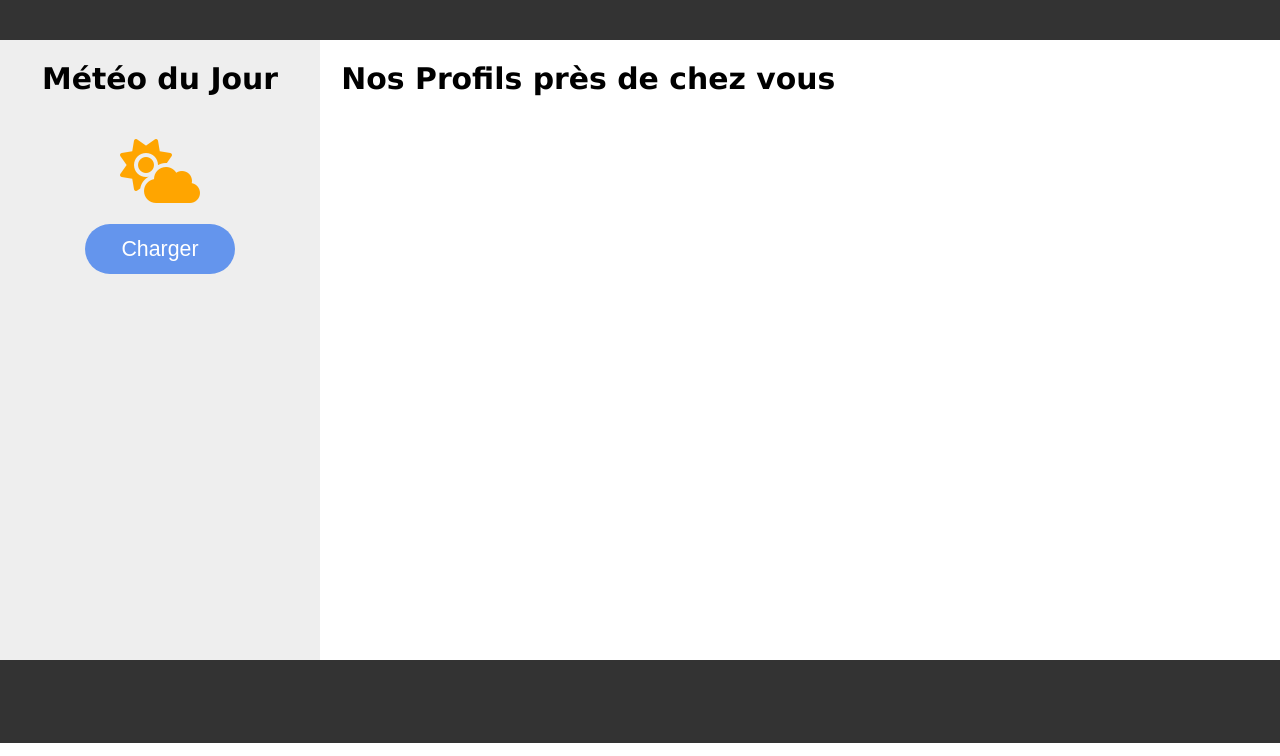
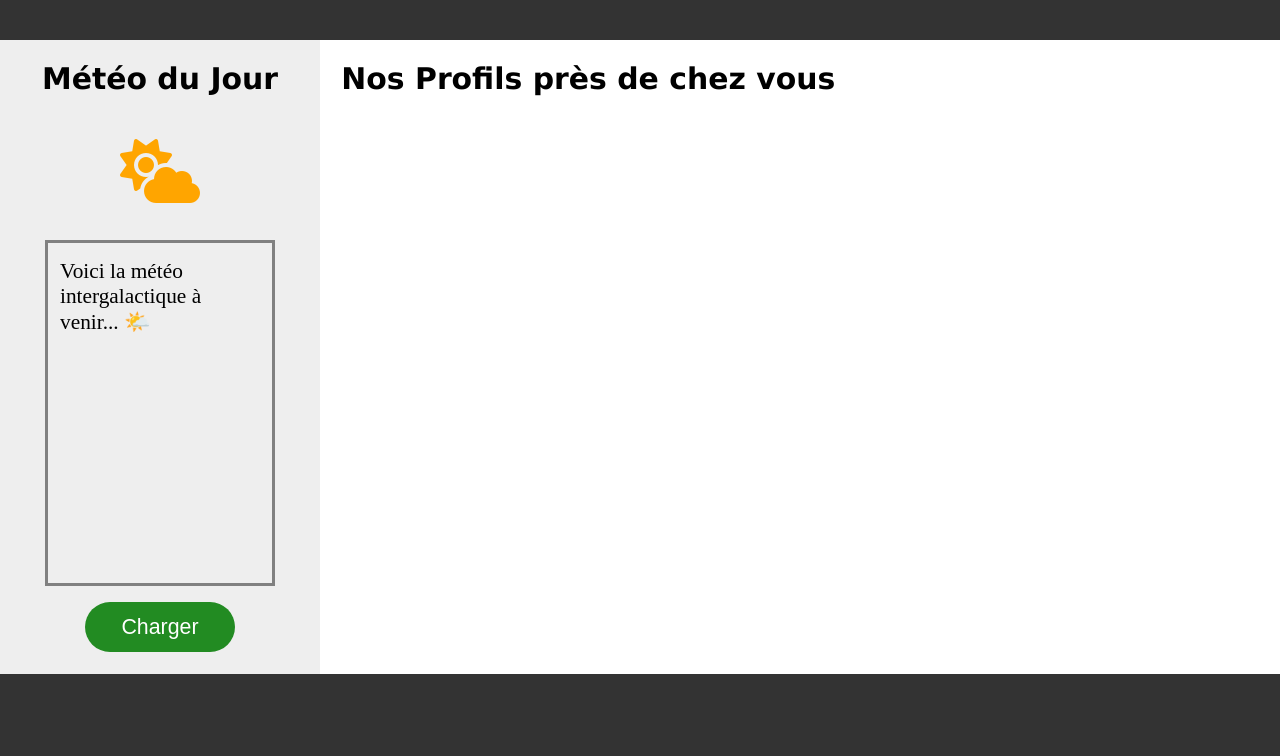
Before and after one commit to damienBoy/EvalJS_BoyDamien, a plain HTML site: page style/index.html in a window 1280 px wide. Shown: the part 98-854 px from the top of the page. Drawn offline with nearby package versions, Linux system fonts and the light colour scheme.

Commit message:
blablablamlekcjv

```diff
--- a/script/meteo.js
+++ b/script/meteo.js
@@ -1 +1,43 @@
 //Le fichier JS pour la partie Météo
+
+document.addEventListener("DOMContentLoaded", function () {
+    const button = document.querySelector("aside button");
+    const cardMeteo = document.querySelector(".cardMeteo");
+
+    // Création de la div info
+    const info = document.createElement("div");
+
+    // Application du style
+    info.style.height = "300px";
+    info.style.width = "200px";
+    info.style.margin = "16px 0";
+    info.style.border = "3px solid grey";
+    info.style.padding = "16px 12px 24px 12px";
+
+    // Insertion dans la div cardMeteo, avant le bouton
+    cardMeteo.insertBefore(info, button);
+
+    // Fonction pour ajouter du texte à la div info
+    function addInfo() {
+        info.textContent = "Voici la météo intergalactique à venir... 🌤️";
+    }
+
+    // Fonction pour ajouter une classe au bouton
+    function bouton() {
+        button.classList.add("button__cardMeteo");
+    }
+
+    // Lorsqu'on maintient le clic sur le bouton
+    button.addEventListener("mousedown", function () {
+        button.style.backgroundColor = "orange";
+    });
+
+    // Lorsqu'on relâche le clic n'importe où dans la page
+    document.addEventListener("mouseup", function () {
+        button.style.backgroundColor = ""; // revient à la couleur CSS par défaut
+    });
+
+    // Appel des fonctions
+    addInfo();
+    bouton();
+});
--- a/style/index.html
+++ b/style/index.html
@@ -8,16 +8,18 @@
     <!--INSTALLATION DE FONTAWESOME-->
     <script src="https://kit.fontawesome.com/707f08755a.js" crossorigin="anonymous"></script>
 
-    <link rel="stylesheet" href="./style/style.css">
-    <script src="./script/meteo.js" defer></script>
-    <script src="./script/script.js" defer></script>
+    <link rel="stylesheet" href="./style.css">
+    <script src="../script/meteo.js" defer></script>
+    <script src="../script/script.js" defer></script>
+
+    <link rel="stylesheet" href="https://unpkg.com/aos@next/dist/aos.css"/>
 </head>
 <body>
     <header>
         <h1>Evaluation Javascript</h1>
     </header>
     <aside>
-        <div class="cardMeteo">
+        <div class="cardMeteo" data-aos="fade-up" data-aos-duration="1000">
             <h1 class="cardMeteo__titre">Météo du Jour</h1>
             <!--MISE EN PLACE DE L'ICONE SOLEIL DE FONTAWESOME-->
             <i class="fa-solid fa-cloud-sun"></i>
@@ -38,5 +40,13 @@
     <footer>
 
     </footer>
+
+
+    <script src="https://unpkg.com/aos@next/dist/aos.js"></script>
+
+    <script>
+    AOS.init();
+    </script>
+
 </body>
 </html>
```
